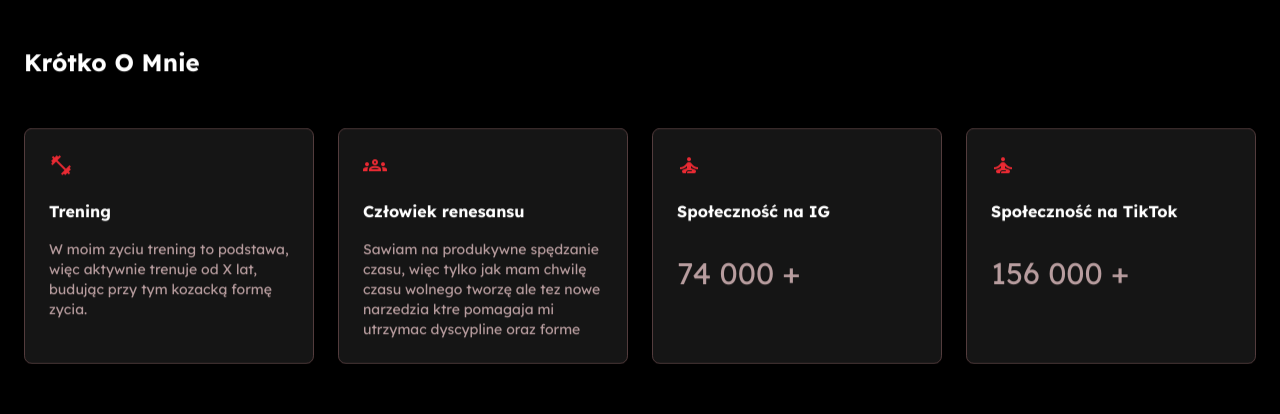
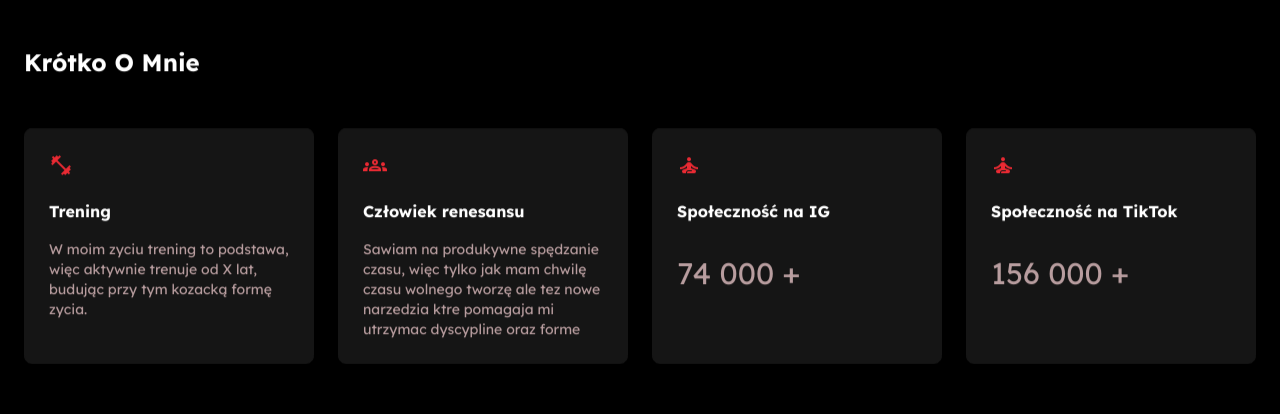
Before and after one commit to sliweczki/sliweczki, a plain HTML site: page index.html in a window 1280 px wide. Shown: the part 900-1314 px from the top of the page. Drawn offline with nearby package versions, Linux system fonts and the light colour scheme.

Commit message:
Update index.html

```diff
--- a/index.html
+++ b/index.html
@@ -318,23 +318,23 @@ html { scroll-behavior: smooth; }
 <section id="services" class="mt-20">
   <h2 class="text-gray-800 dark:text-white text-[24px] font-bold px-6 pb-6 fade-in">Krótko O Mnie</h2>
   <div class="grid grid-cols-[repeat(auto-fit,minmax(200px,1fr))] gap-6 p-6">
-    <div class="fade-in flex flex-col gap-4 rounded-lg border border-gray-200 dark:border-[#533c3d] bg-background-dark dark:bg-[#151515] p-6">
+    <div class="fade-in flex flex-col gap-4 rounded-lg border border-gray-200 dark:border-[#151515] bg-background-dark dark:bg-[#151515] p-6">
       <div class="text-primary"><span class="material-symbols-outlined">fitness_center</span></div>
       <h3 class="text-gray-900 dark:text-white text-base font-bold">Trening</h3>
       <p class="text-gray-600 dark:text-[#b89d9f] text-sm">W moim zyciu trening to podstawa, więc aktywnie trenuje od X lat, budując przy tym kozacką formę zycia.</p>
     </div>
-    <div class="fade-in flex flex-col gap-4 rounded-lg border border-gray-200 dark:border-[#533c3d] bg-background-dark dark:bg-[#151515] p-6">
+    <div class="fade-in flex flex-col gap-4 rounded-lg border border-gray-200 dark:border-[#151515] bg-background-dark dark:bg-[#151515] p-6">
       <div class="text-primary"><span class="material-symbols-outlined">groups</span></div>
       <h3 class="text-gray-900 dark:text-white text-base font-bold">Człowiek renesansu</h3>
       <p class="text-gray-600 dark:text-[#b89d9f] text-sm">Sawiam na produkywne spędzanie czasu, więc tylko jak mam chwilę czasu wolnego tworzę ale tez nowe narzedzia ktre pomagaja mi utrzymac dyscypline oraz forme</p>
     </div>
-    <div class="fade-in flex flex-col gap-4 rounded-lg border border-gray-200 dark:border-[#533c3d] bg-background-dark dark:bg-[#151515] p-6">
+    <div class="fade-in flex flex-col gap-4 rounded-lg border border-gray-200 dark:border-[#151515] bg-background-dark dark:bg-[#151515] p-6">
       <div class="text-primary"><span class="material-symbols-outlined">self_improvement</span></div>
       <h3 class="text-gray-900 dark:text-white text-base font-bold">Społeczność na IG</h3>
       <p class="text-gray-600 dark:text-[#b89d9f] text-sm"></p>
       <span class="text-3xl dark:text-[#b89d9f]" data-counter="74000">0</span>
     </div>
-    <div class="fade-in flex flex-col gap-4 rounded-lg border border-gray-200 dark:border-[#533c3d] bg-background-dark dark:bg-[#151515] p-6">
+    <div class="fade-in flex flex-col gap-4 rounded-lg border border-gray-200 dark:border-[#151515] bg-background-dark dark:bg-[#151515] p-6">
       <div class="text-primary"><span class="material-symbols-outlined">self_improvement</span></div>
       <h3 class="text-gray-900 dark:text-white text-base font-bold">Społeczność na TikTok</h3>
       <p class="text-gray-600 dark:text-[#b89d9f] text-sm"></p>
```
